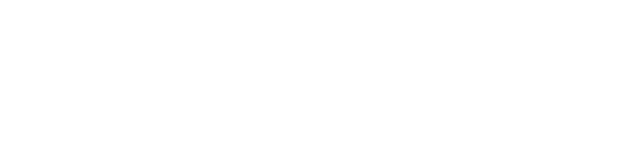
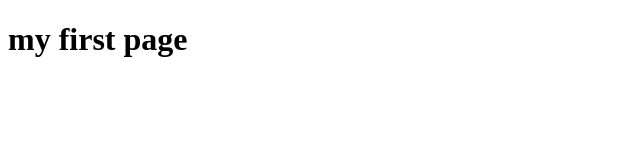
Before and after one commit to jimmy8790/my-first-page, a plain HTML site: page index.html in a window 1280 px wide. Shown: the whole page, without its empty margins (0-640 px from the left). Drawn offline with Linux system fonts and the light colour scheme.

Commit message:
Update index.html

```diff
--- a/index.html
+++ b/index.html
@@ -7,6 +7,6 @@
     <title>Document</title>
 </head>
 <body>
-
+    <h1>my first page</h1>
 </body>
 </html>
```
